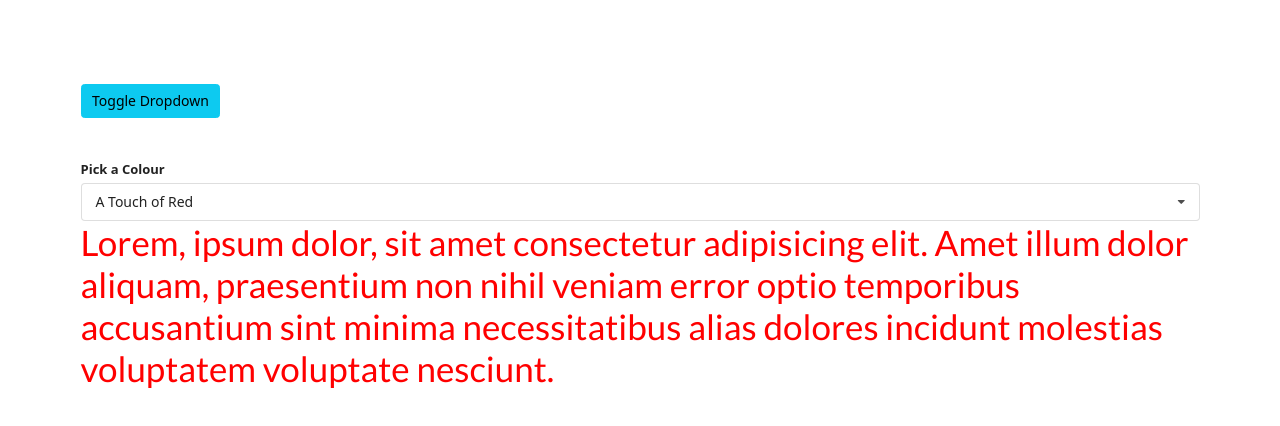
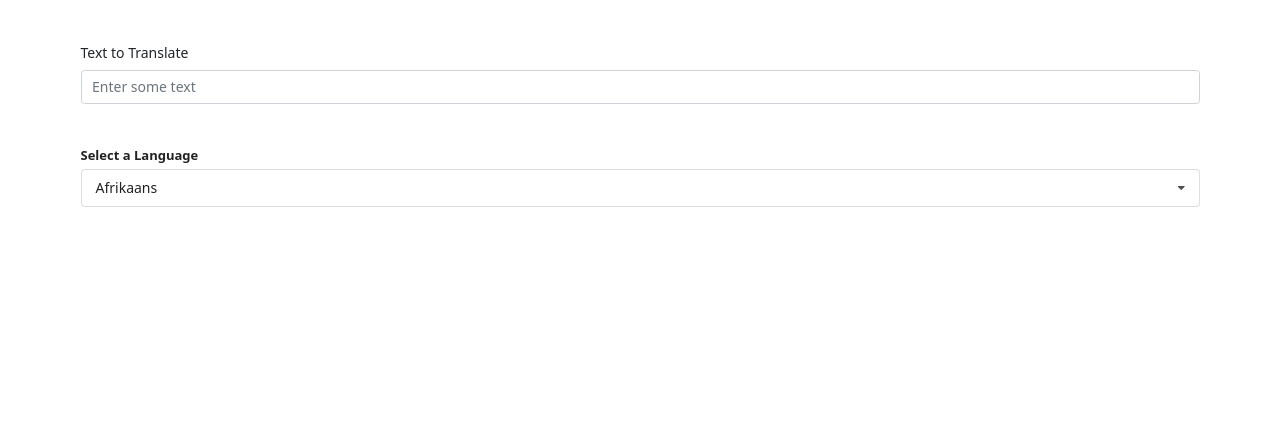
Before and after one commit to JamesWordie/widgets, a React (Create React App) app: page / in a window 1280 px wide. Shown: the top 426 px of the page. Built offline with nearby package versions, Linux system fonts and the light colour scheme.

Commit message:
started on the final widget, text translater

```diff
--- a/src/components/app.jsx
+++ b/src/components/app.jsx
@@ -1,7 +1,8 @@
 import React, { useState } from 'react';
 // import Accordion from './accordion';
 // import Search from './search';
-import Dropdown from './dropdown';
+// import Dropdown from './dropdown';
+import Translate from './translate';
 
 // class App extends React.Component {
 //   render() {
@@ -36,37 +37,34 @@ import Dropdown from './dropdown';
 //   }
 // ];
 
-const options = [
-  {
-    label: 'A Touch of Red',
-    value: 'red'
-  },
-  {
-    label: 'A Hint of Green',
-    value: 'green'
-  },
-  {
-    label: 'A Shade of Blue',
-    value: 'blue'
-  }
-]
+// const options = [
+//   {
+//     label: 'A Touch of Red',
+//     value: 'red'
+//   },
+//   {
+//     label: 'A Hint of Green',
+//     value: 'green'
+//   },
+//   {
+//     label: 'A Shade of Blue',
+//     value: 'blue'
+//   }
+// ]
 
 const App = () => {
-  const [selected, setSelected] = useState(options[0]);
-  const [showDropdown, setShowDropdown] = useState(true);
+  // const [selected, setSelected] = useState(options[0]);
 
   return (
     <div className="container my-5">
       {/*<Accordion items={items} />*/}
       {/*<Search />*/}
-      <button className="btn btn-info my-5" onClick={() => setShowDropdown(!showDropdown)}>Toggle Dropdown</button>
-      {showDropdown ?
-        <Dropdown
-          selected={selected}
-          onSelectedChange={setSelected}
-          options={options}
-        /> : null
-      }
+{/*      <Dropdown
+        label="Pick a Colour"
+        selected={selected}
+        onSelectedChange={setSelected}
+        options={options}
+      />
       <div>
         <h1 style={{ color: `${selected.value}` }}>
           Lorem, ipsum dolor, sit amet consectetur adipisicing elit.
@@ -74,7 +72,8 @@ const App = () => {
           temporibus accusantium sint minima necessitatibus alias dolores
           incidunt molestias voluptatem voluptate nesciunt.
         </h1>
-      </div>
+      </div>*/}
+      <Translate />
     </div>
   )
 };
--- a/src/components/dropdown.jsx
+++ b/src/components/dropdown.jsx
@@ -1,6 +1,6 @@
 import React, { useState, useEffect, useRef } from 'react';
 
-const Dropdown = ({ options, selected, onSelectedChange }) => {
+const Dropdown = ({ options, selected, onSelectedChange, label }) => {
   const [open, setOpen] = useState(false);
 
   const ref = useRef();
@@ -74,7 +74,7 @@ const Dropdown = ({ options, selected, onSelectedChange }) => {
     // </div>
     <div ref={ref} className="ui form">
       <div className="field">
-        <label className="label">Pick a Colour</label>
+        <label className="label">{label}</label>
         <div
           onClick={(() => setOpen(!open))}
           className={`ui selection dropdown ${open ? 'visible active' : ''}`}
--- /dev/null
+++ b/src/components/translate.jsx
@@ -0,0 +1,46 @@
+import React, { useState } from 'react';
+import Dropdown from './dropdown';
+
+const options = [
+  {
+    label: 'Afrikaans',
+    value: 'af'
+  },
+  {
+    label: 'Hindi',
+    value: 'hi'
+  },
+  {
+    label: 'Arabic',
+    value: 'ar'
+  }
+];
+
+const Translate = () => {
+  const [language, setLanguage] = useState(options[0]);
+  const [text, setText] = useState('');
+
+  return (
+    <div>
+      <div className="row justify-content-center my-5">
+        <div className="col-md-12">
+          <label htmlFor="translate-text" className="form-label">Text to Translate</label>
+          <input
+            value={text} type="text"
+            id='translate-text' className='form-control'
+            placeholder="Enter some text"
+            onChange={((event) => setText(event.target.value))}
+          />
+        </div>
+      </div>
+      <Dropdown
+        label="Select a Language"
+        options={options}
+        selected={language}
+        onSelectedChange={setLanguage}
+      />
+    </div>
+  );
+};
+
+export default Translate;
```
Also changed, not shown: src/components/convert.jsx (added, +7 -0 lines).
